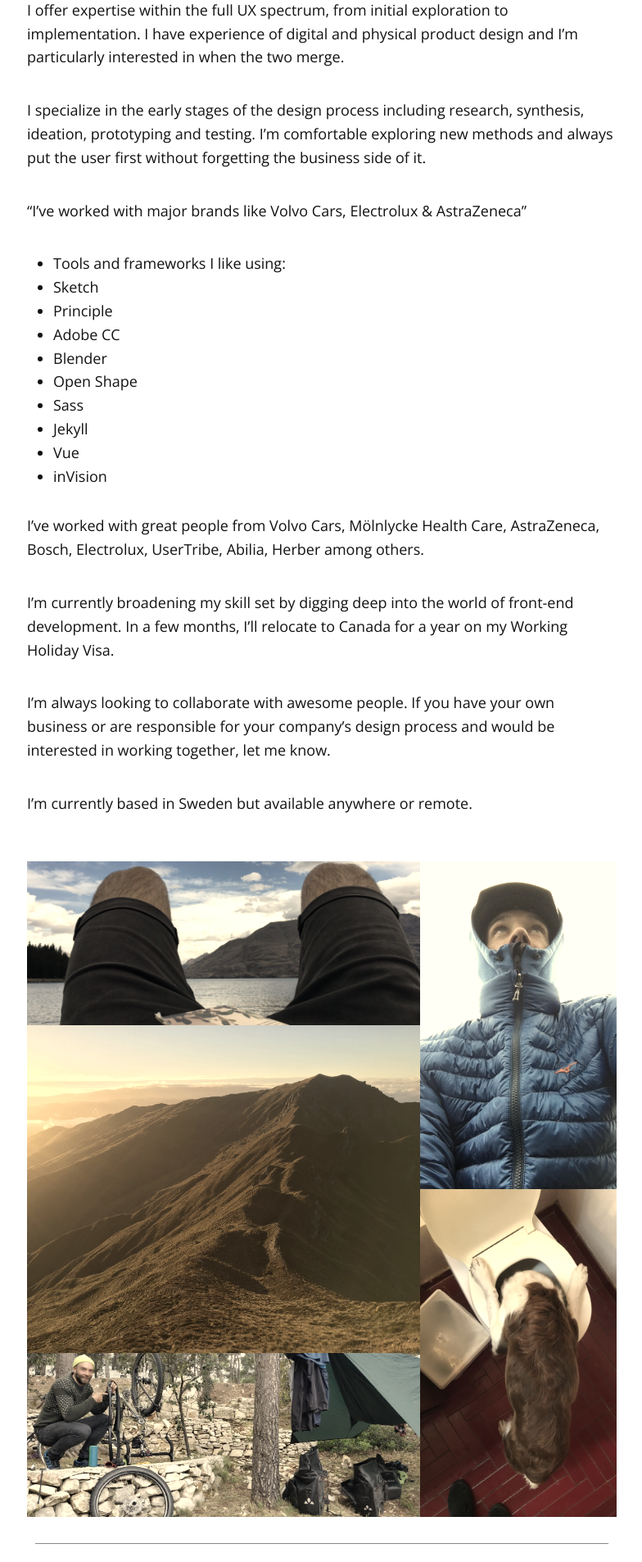
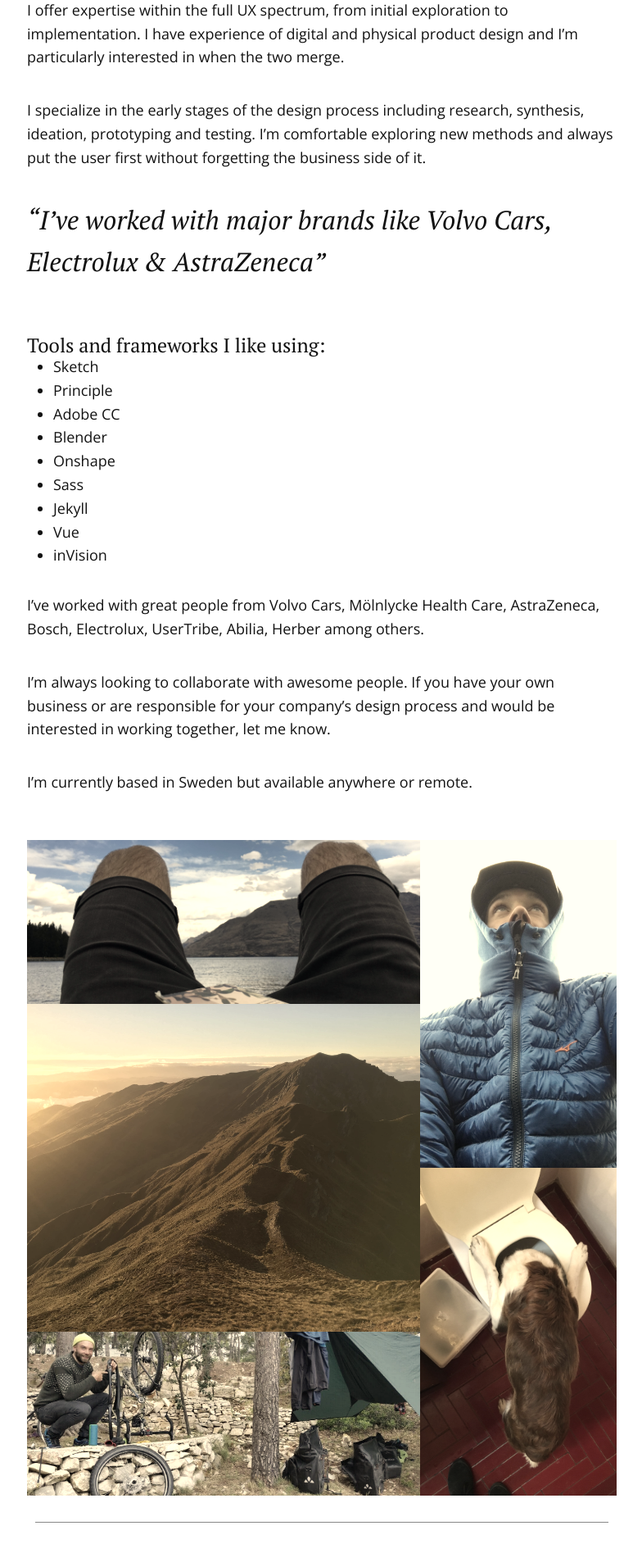
Before and after one commit to Ringedal/andreasringedal, a Jekyll site: the page built from about.md, in a window 1280 px wide. Shown: the part 803-2709 px from the top of the page at 82% size, without its empty margins (247-1031 px from the left). Built offline with Jekyll 4.4.1, drawn with Linux system fonts in a browser that asks for light colours.

Commit message:
Minor updates

```diff
--- a/about.md
+++ b/about.md
@@ -12,12 +12,12 @@
 "I've worked with major brands like Volvo Cars, Electrolux & AstraZeneca"
 {: .inline-quote}
 
-* Tools and frameworks I like using:
+#### Tools and frameworks I like using:
 * Sketch
 * Principle
 * Adobe CC
 * Blender
-* Open Shape
+* Onshape
 * Sass
 * Jekyll
 * Vue
@@ -25,8 +25,6 @@
 
 I've worked with great people from Volvo Cars, Mölnlycke Health Care, AstraZeneca, Bosch, Electrolux, UserTribe, Abilia, Herber among others.
 
-I'm currently broadening my skill set by digging deep into the world of front-end development. In a few months, I'll relocate to Canada for a year on my Working Holiday Visa.
-
 I'm always looking to collaborate with awesome people. If you have your own business or are responsible for your company's design process and would be interested in working together, let me know.
 
 I'm currently based in Sweden but available anywhere or remote.
```
Also changed, not shown: _includes/google-analytics.html (+7 -8 lines), src/sass/_layout.scss (+14 -0 lines), dist/css/main.css, 13 other files.
